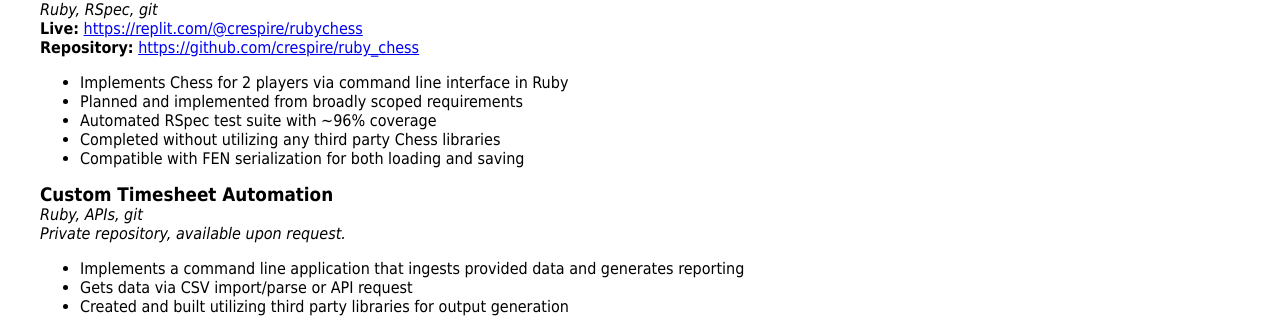
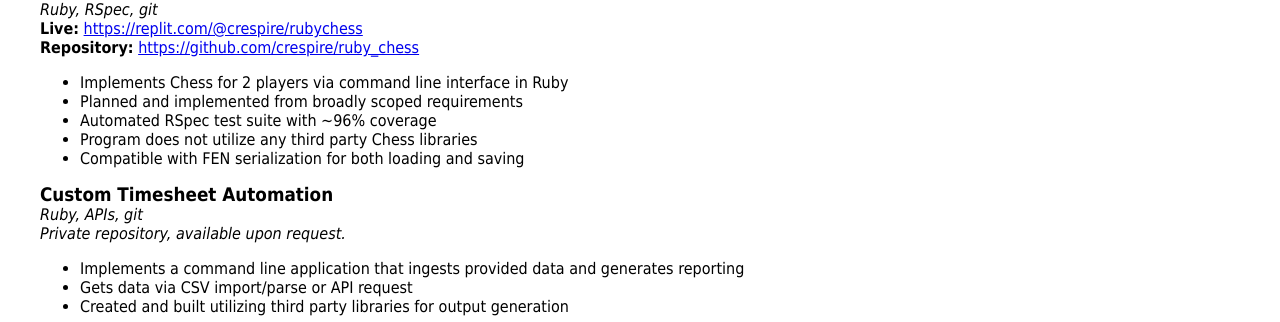
Before and after one commit to crespire/crespire, a Jekyll site: the page built from resume.md, in a window 1280 px wide. Shown: the part 801-1123 px from the top of the page. Built offline with Jekyll 4.4.1, drawn with Linux system fonts in a browser that asks for light colours; our own code applies the rules of GitHub Pages for plain Markdown files.

Commit message:
Update resume

```diff
--- a/resume.md
+++ b/resume.md
@@ -40,7 +40,7 @@ _Ruby, RSpec, git_
 * Implements Chess for 2 players via command line interface in Ruby
 * Planned and implemented from broadly scoped requirements
 * Automated RSpec test suite with ~96% coverage
-* Completed without utilizing any third party Chess libraries
+* Program does not utilize any third party Chess libraries
 * Compatible with FEN serialization for both loading and saving
 
 ### Custom Timesheet Automation
```
